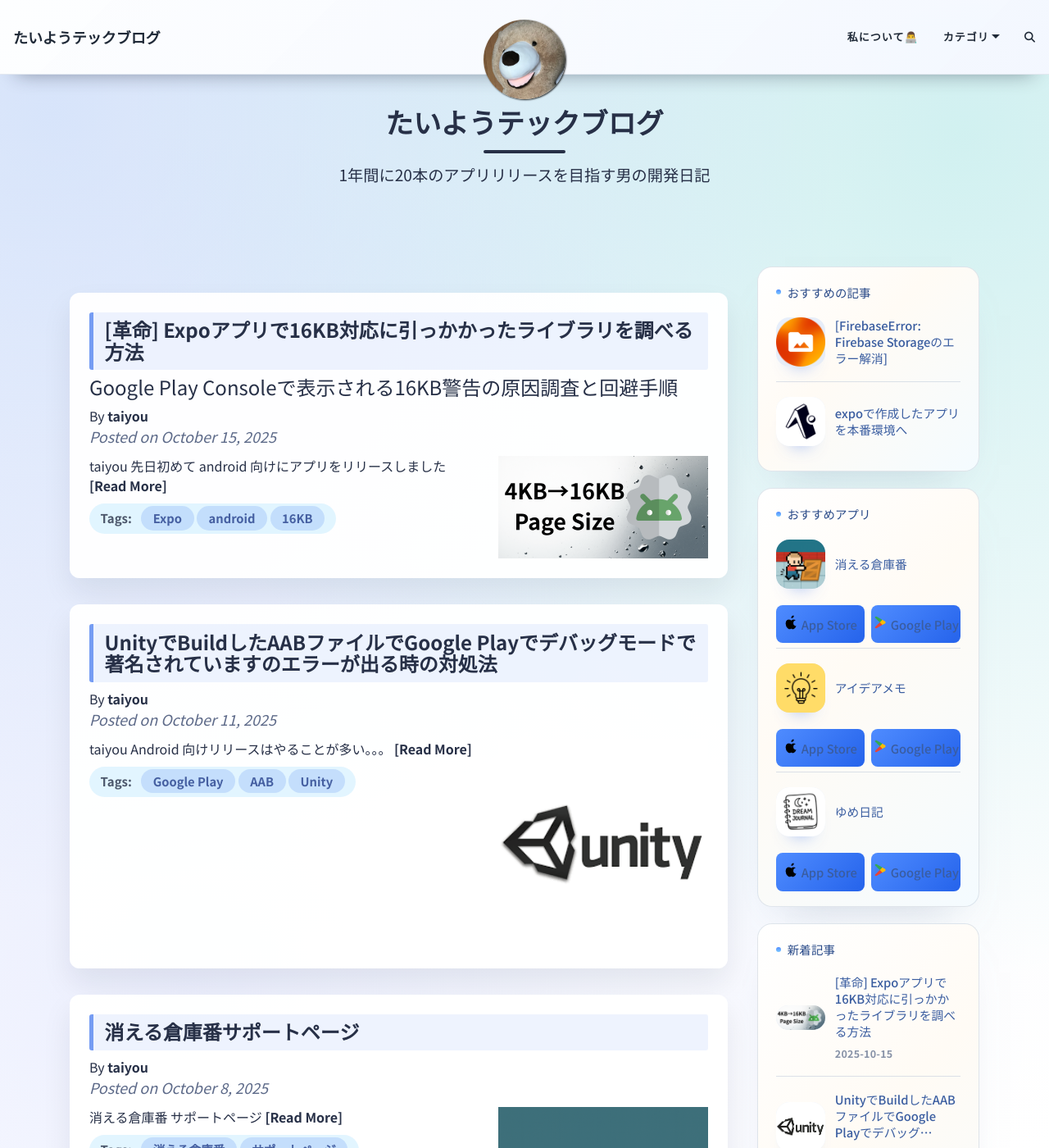
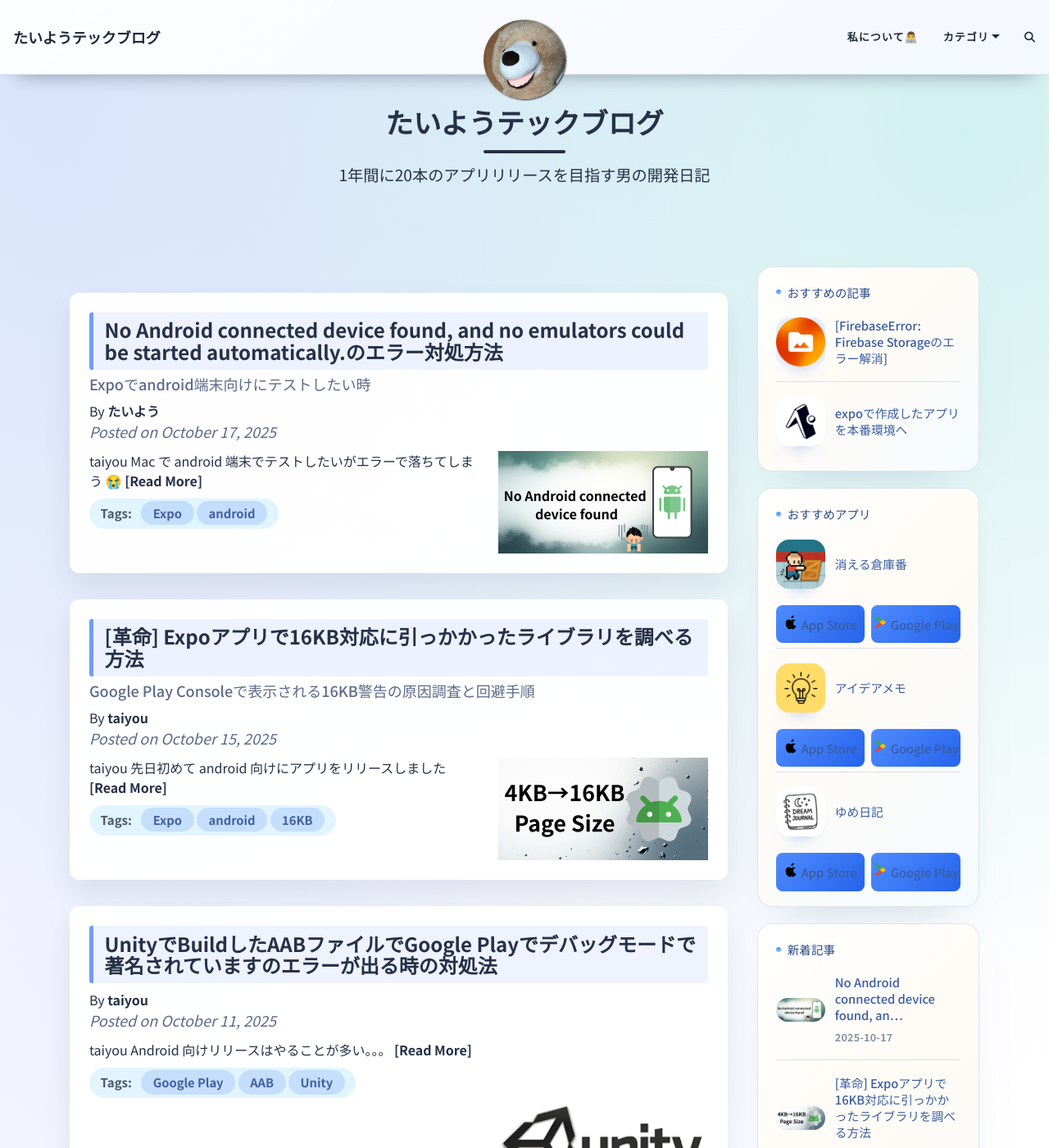
Before and after one commit to macha1316/beautiful-jekyll-master, a Jekyll site: the page built from index.html, in a window 1280 px wide and 1400 px high. Shown: the whole window at 82% size. Built offline with Jekyll 4.4.1, drawn with Linux system fonts in a browser that asks for light colours; the list of posts is cut into pages by our own code; comment, search, counter and statistics services are not loaded; some of the changed text lies outside the part shown.

Commit message:
add: 記事途中

```diff
--- /dev/null
+++ b/_posts/2025-10-17-no-android-connected-device-found.md
@@ -0,0 +1,32 @@
+---
+layout: post
+title: "No Android connected device found, and no emulators could be started automatically.のエラー対処方法"
+subtitle: "Expoでandroid端末向けにテストしたい時"
+description: ""
+cover-img: /assets/img/header.png
+thumbnail-img: /assets/img/2025-10-17/no_device2.png
+share-img: /assets/img/2025-10-17/no_device2.png
+tags: [Expo, android]
+author: たいよう
+---
+
+{% capture bubble_dev %}
+Mac で android 端末でテストしたいがエラーで落ちてしまう 😭
+{% endcapture %}
+{% include speech-bubble.html side="right" name="taiyou" avatar="/assets/img/bear.jpeg" message=bubble_dev %}
+
+{% capture bubble_dev %}
+Emulator っていうのを先に立ち上げるんだよね!
+{% endcapture %}
+{% include speech-bubble.html side="left" name="助手" avatar="/assets/img/josyu.png" message=bubble_dev %}
+
+# はじめに
+
+Expo なら Mac で簡単に android 向けのテストが可能です。しかし、少しだけ環境を整えるのに苦労したので備忘録も込めて記事にしました。
+
+# Emulator を立ち上げる
+
+# おわり
+
+いかがだったでしょうか。今回の記事が少しでも参考になったら幸いです。
+ぜひサイドバーからアプリの閲覧、メールなどもお待ちしています ☺️
--- a/assets/css/beautifuljekyll.css
+++ b/assets/css/beautifuljekyll.css
@@ -570,8 +570,11 @@
 }
 .post-preview .post-subtitle {
   margin: 0;
-  font-weight: 300;
   margin-bottom: 0.625rem;
+  font-family: var(--body-font);
+  font-size: 1.125rem;
+  font-weight: 500;
+  color: var(--mid-col);
 }
 .post-preview .post-meta,
 .post-heading .post-meta {
@@ -601,12 +604,6 @@
   margin-left: 0.625rem;
   width: 16rem;
   max-width: 100%;
-}
-.post-preview .post-image {
-  filter: grayscale(40%);
-}
-.post-preview .post-image:hover {
-  filter: grayscale(0%);
 }
 .post-preview .post-image img {
   display: block;
```
Also changed, not shown: assets/img/2025-10-17/no_device.png (added), assets/img/2025-10-17/no_device2.png (added).
